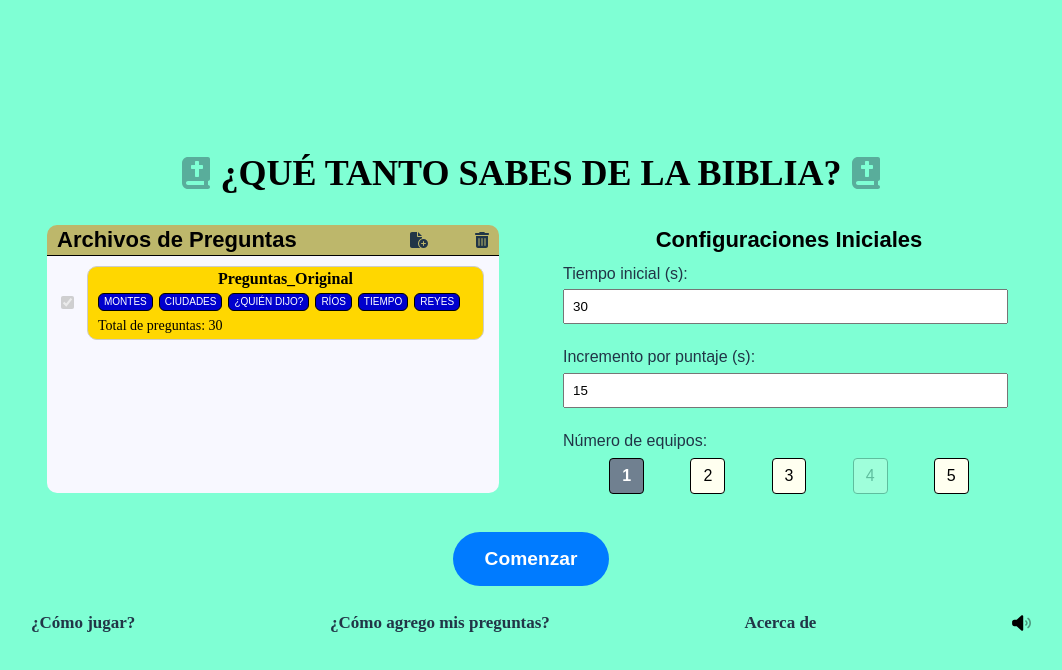
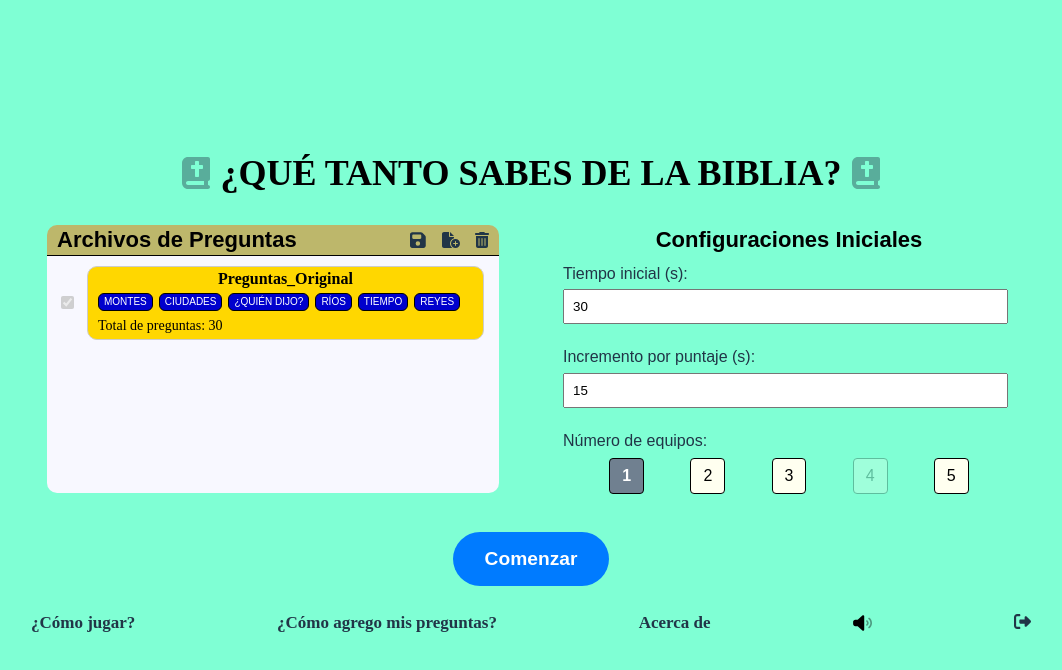
Before and after one commit to Abnerpino/ejercicio_biblico, a React (Vite) app: page / in a window 1280 px wide. Shown: the top 670 px of the page, without its empty margins (109-1171 px from the left). Built offline with nearby package versions, Linux system fonts and the light colour scheme.

Commit message:
Se agregaron los iconos para guardar archivos JSON y salir del juego.

```diff
--- a/src/screens/menu/Menu.jsx
+++ b/src/screens/menu/Menu.jsx
@@ -1,7 +1,7 @@
 import React, { useState, useEffect, useRef } from 'react';
 import { useNavigate } from 'react-router-dom';
 import { FontAwesomeIcon } from '@fortawesome/react-fontawesome';
-import { faBookBible, faTrashCan, faFileCirclePlus } from '@fortawesome/free-solid-svg-icons';
+import { faBookBible, faTrashCan, faFileCirclePlus, faRightFromBracket, faFloppyDisk } from '@fortawesome/free-solid-svg-icons';
 import Volumen from '../../assets/volume.svg?react';
 import SinVolumen from '../../assets/volume-slash.svg?react';
 import { cargarArchivosGuardados, guardarArchivos } from '../../utils/storage';
@@ -270,6 +270,12 @@ const Menu = ({ volumen, setVolumen }) => {
             </div>
             <div className='div-icons'>
               <FontAwesomeIcon
+                icon={faFloppyDisk}
+                //onClick={saveJSONFile}
+                title='Guardar archivo'
+                style={{ cursor: 'pointer', fontSize: '18px' }}
+              />
+              <FontAwesomeIcon
                 icon={faFileCirclePlus}
                 onClick={() => inputRef.current?.click()}
                 title="Agregar archivo"
@@ -306,13 +312,13 @@ const Menu = ({ volumen, setVolumen }) => {
         <div className="panel config-panel">
           <p className='titulo-configs'>Configuraciones Iniciales</p>
           <div className='div-configs'>
-            <label>Tiempo inicial (s):
+            <label className='panel-etiqueta'>Tiempo inicial (s):
               <input type="number" min={15} value={config.tiempoInicial} onChange={(e) => setConfig({ ...config, tiempoInicial: +e.target.value })} />
             </label>
-            <label>Incremento por puntaje (s):
+            <label className='panel-etiqueta'>Incremento por puntaje (s):
               <input type="number" min={5} value={config.incremento} onChange={(e) => setConfig({ ...config, incremento: +e.target.value })} />
             </label>
-            <label>Número de equipos:</label>
+            <label className='panel-etiqueta'>Número de equipos:</label>
             <div style={{ display: 'flex', justifyContent: 'space-evenly', marginTop: '8px' }}>
               {opcionesEquipos.map((num) => {
                 const habilitado = totalPreguntas > 0 && (totalPreguntas % num === 0);
@@ -367,6 +373,12 @@ const Menu = ({ volumen, setVolumen }) => {
             )
           }
         </div>
+        <FontAwesomeIcon
+          icon={faRightFromBracket}
+          //onClick={() => ipcRenderer.send('cerrar-app')}
+          title='Salir'
+          cursor='pointer'
+        />
       </div>
 
       <Mensaje
```
